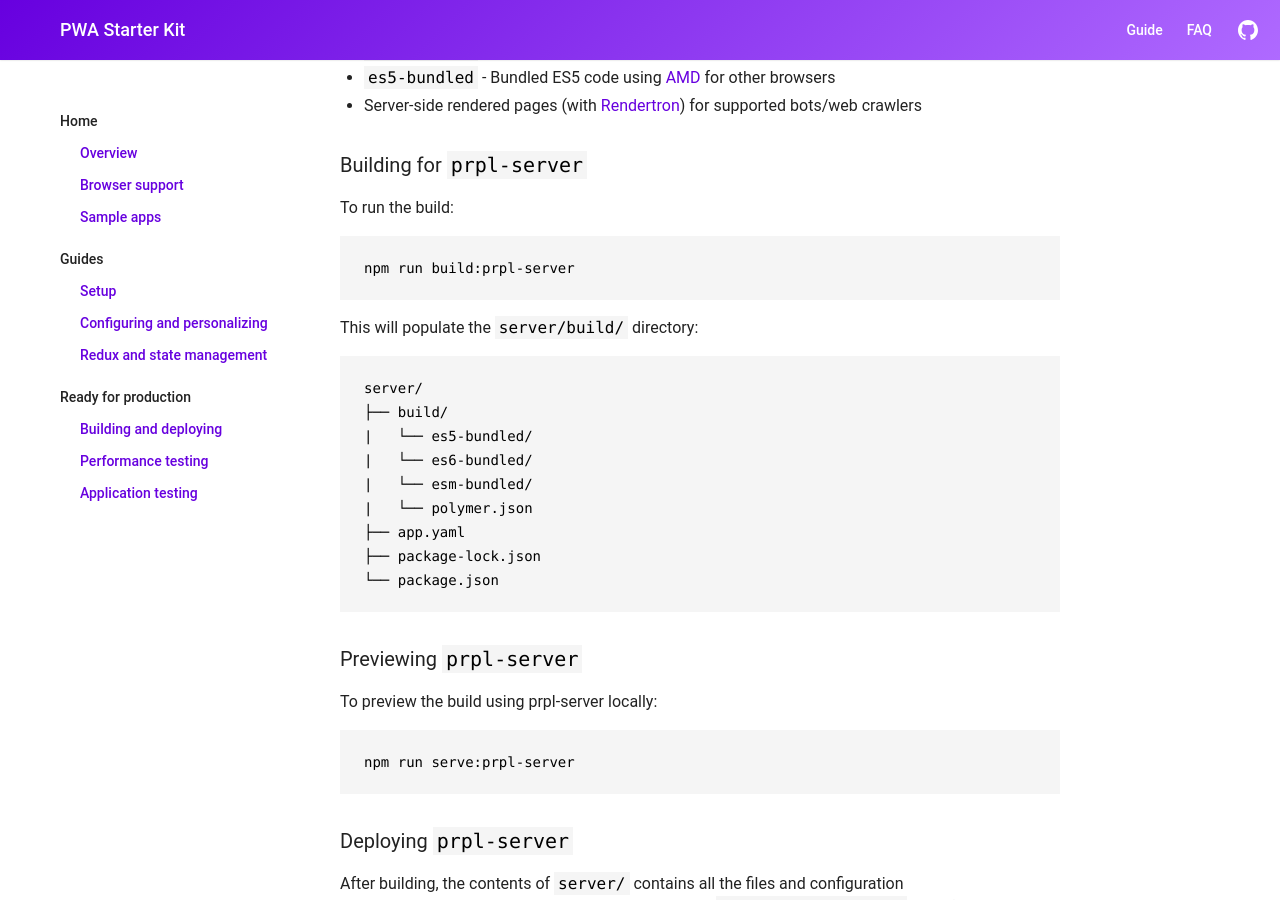
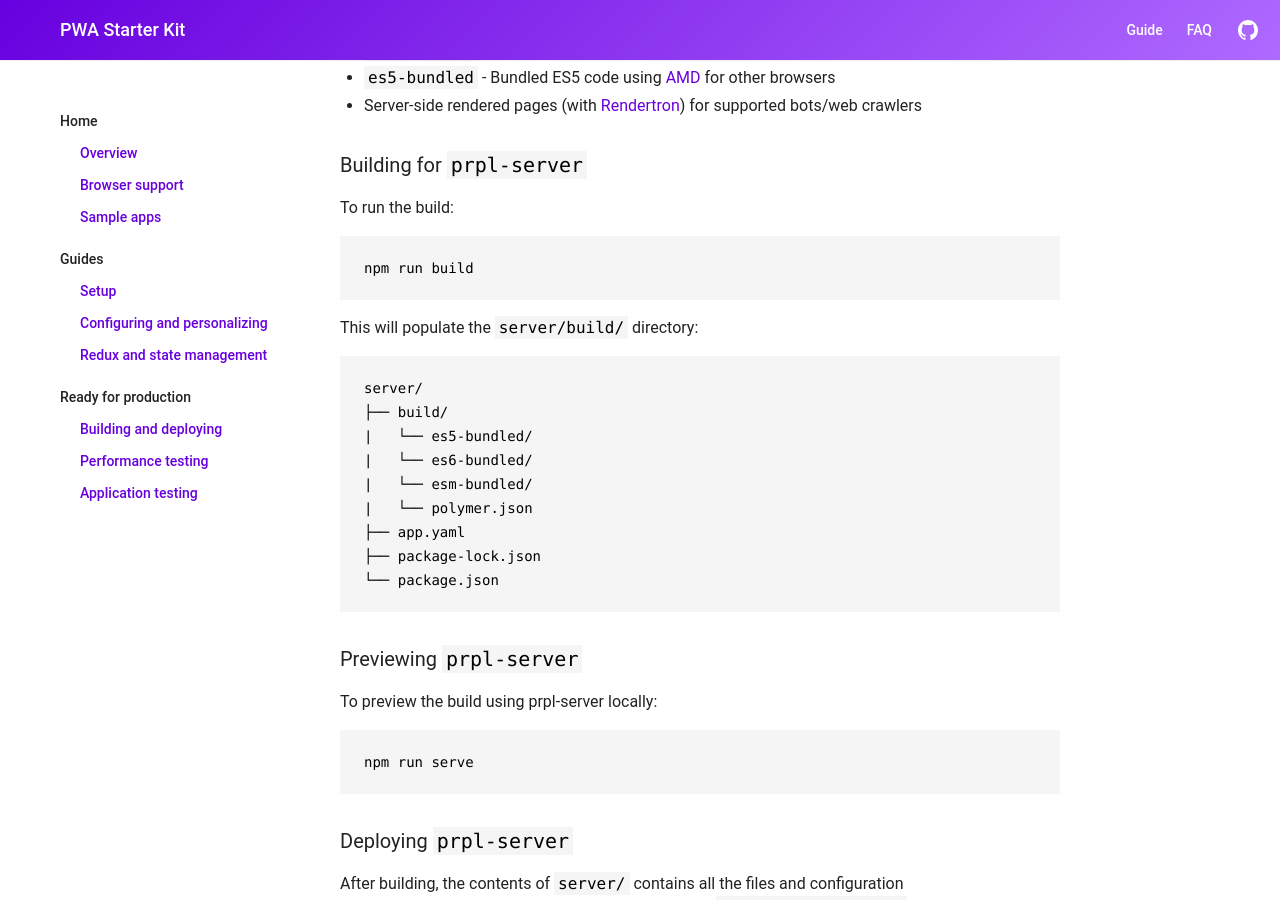
Before and after one commit to Polymer/pwa-starter-kit, a Jekyll site: the page built from building-and-deploying.md, in a window 1280 px wide and 900 px high, scrolled down 1022 px. Built offline with Jekyll 4.4.1, drawn with Linux system fonts in a browser that asks for light colours; some web fonts are replaced; some of the changed text lies outside the part shown.

Commit message:
Make prpl-server the default build/serve target

````diff
--- a/building-and-deploying.md
+++ b/building-and-deploying.md
@@ -32,7 +32,7 @@
 To run the build:
 
 ```
-npm run build:prpl-server
+npm run build
 ```
 
 This will populate the `server/build/` directory:
@@ -53,7 +53,7 @@
 To preview the build using prpl-server locally:
 
 ```
-npm run serve:prpl-server
+npm run serve
 ```
 
 ### Deploying `prpl-server`
@@ -229,7 +229,7 @@
 ## Service Worker
 A Service Worker is loaded and registered in the [`index.html`](https://github.com/Polymer/pwa-starter-kit/blob/master/index.html#L68) file. However, during development (to make debugging easier), the Service Worker does not actually exist, and only a [stub](https://github.com/Polymer/pwa-starter-kit/blob/master/service-worker.js) file is used.
 
-The production time Service Worker is automatically created during build time, i.e. by running `npm run build:static` or `npm run build:prpl-server`. This file is generated based on the [`polymer.json`](https://github.com/Polymer/pwa-starter-kit/blob/master/polymer.json) configuration file, and you can find it under each of the build directories:
+The production time Service Worker is automatically created during build time, i.e. by running `npm run build` or `npm run build:static`. This file is generated based on the [`polymer.json`](https://github.com/Polymer/pwa-starter-kit/blob/master/polymer.json) configuration file, and you can find it under each of the build directories:
 
 ```
 build/
````
Also changed, not shown: setup.md (+1 -1 lines).
